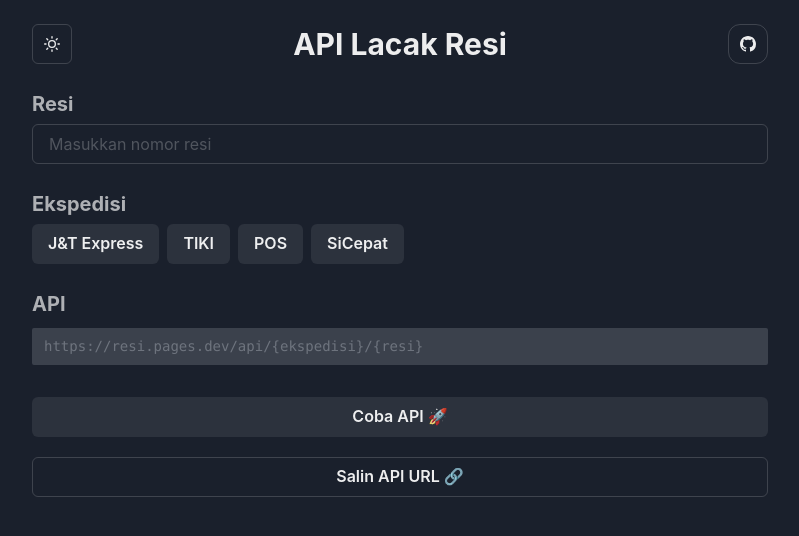
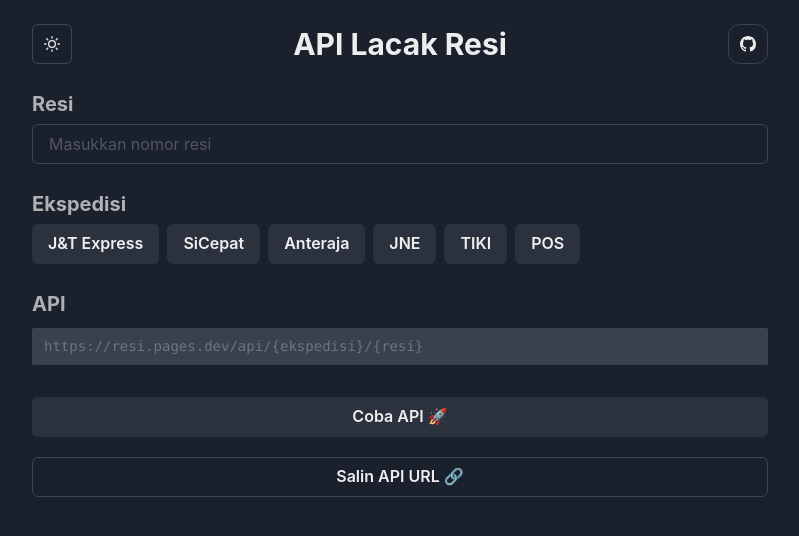
Before and after one commit to zakiego/api-cek-resi, a Next.js app: page / in a window 1280 px wide. Shown: the top 536 px of the page, without its empty margins (240-1039 px from the left). Built offline with nearby package versions, Linux system fonts and the light colour scheme.

Commit message:
feat: add more ekspedisi

```diff
--- /dev/null
+++ b/components/Ekspedisi.ts
@@ -0,0 +1,10 @@
+const listEkspedisi = [
+  { id: "jnt", name: "J&T Express" },
+  { id: "sicepat", name: "SiCepat" },
+  { id: "anteraja", name: "Anteraja" },
+  { id: "jne", name: "JNE" },
+  { id: "tiki", name: "TIKI" },
+  { id: "pos", name: "POS" },
+];
+
+export default listEkspedisi;
--- a/components/InputResi.tsx
+++ b/components/InputResi.tsx
@@ -10,6 +10,7 @@
 import { useAtom } from "jotai";
 
 import { ekspedisiAtom, resiAtom } from "./Atom";
+import listEkspedisi from "./Ekspedisi";
 
 const InputResi = () => {
   const [resi, setResi] = useAtom(resiAtom);
@@ -53,11 +54,4 @@
   );
 };
 
-const listEkspedisi = [
-  { id: "jnt", name: "J&T Express" },
-  { id: "tiki", name: "TIKI" },
-  { id: "pos", name: "POS" },
-  { id: "sicepat", name: "SiCepat" },
-];
-
 export default InputResi;
```
